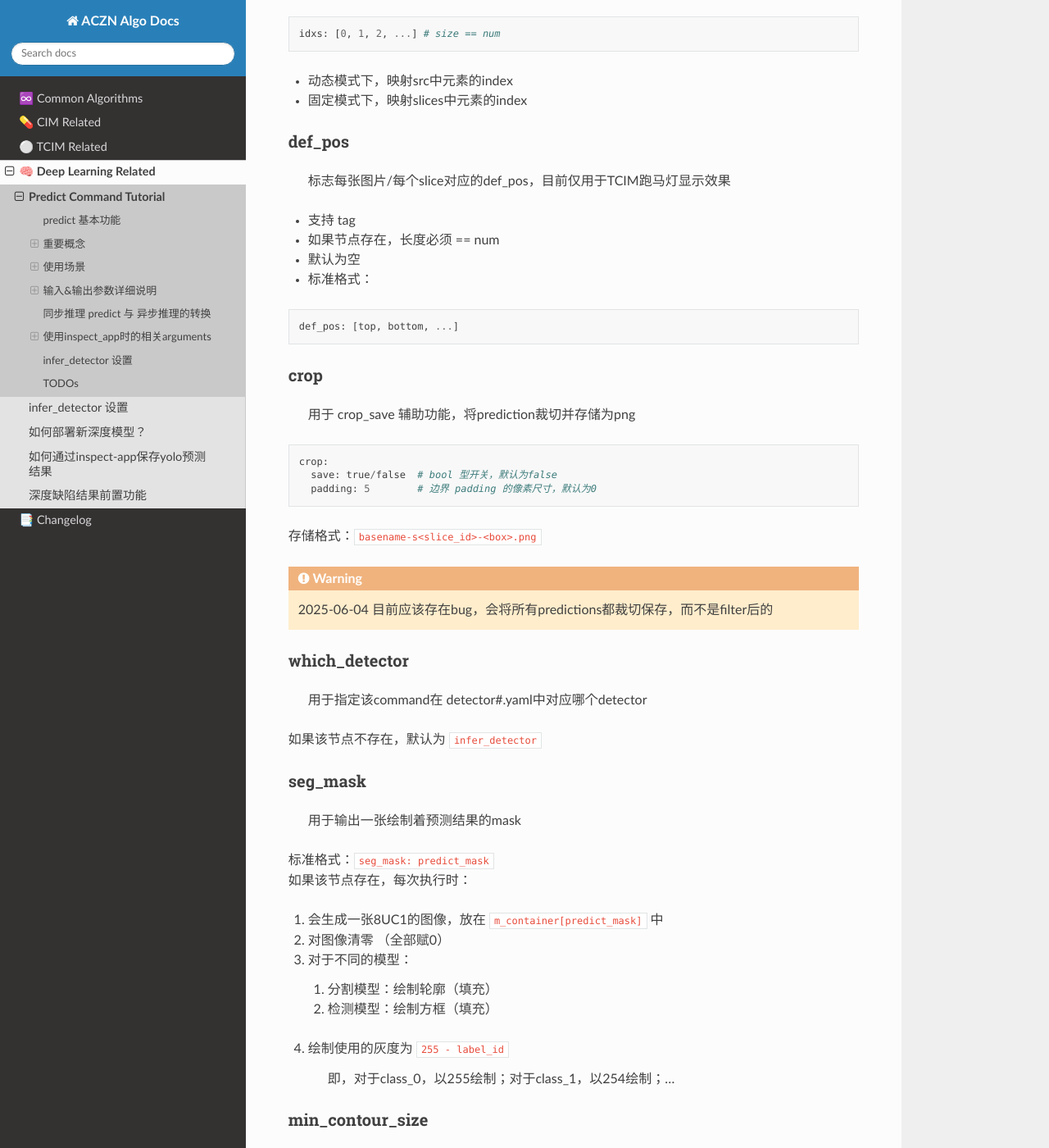
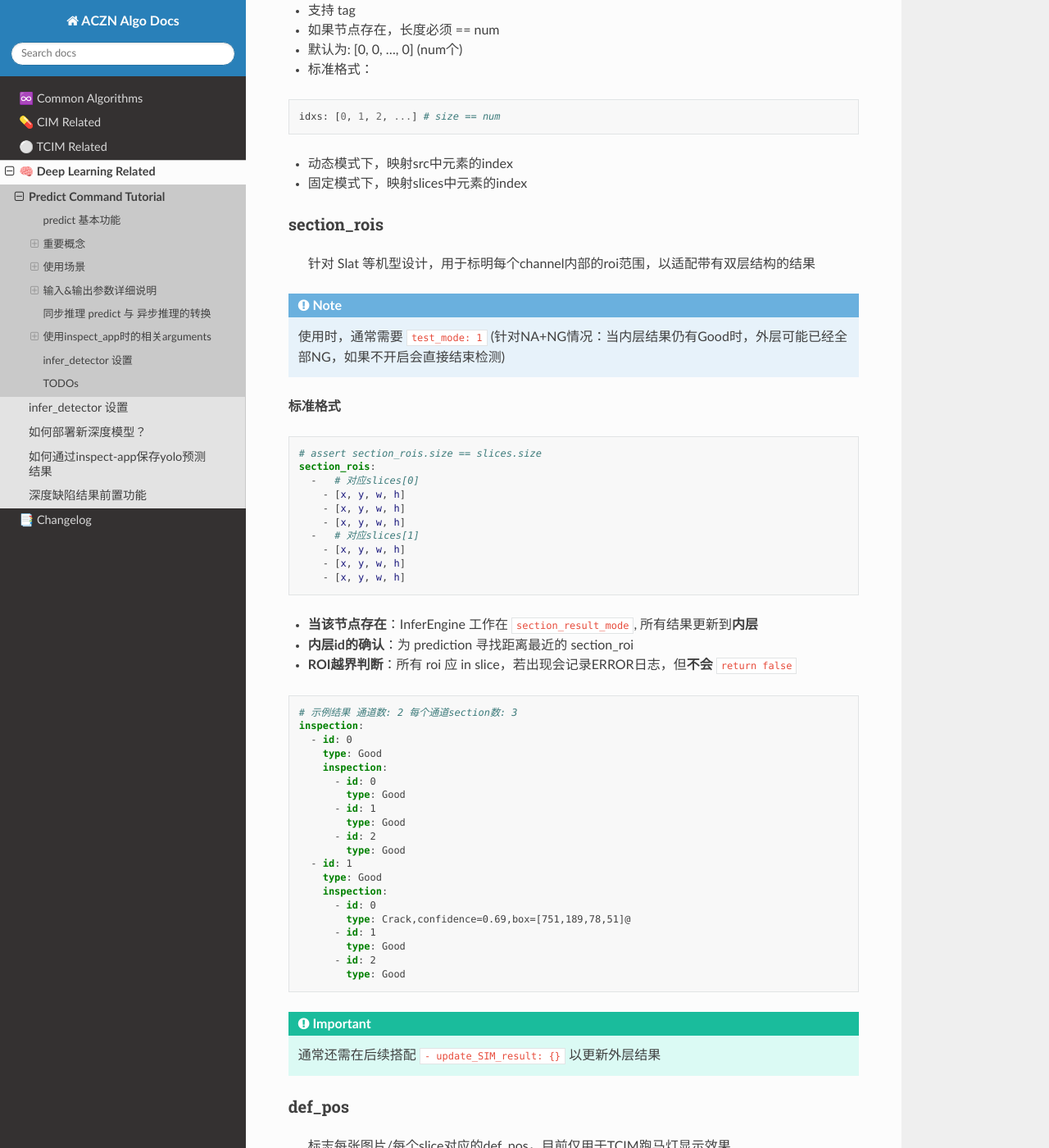
Before and after one commit to pejoypan/aczn-algo-docs, a Sphinx documentation site: the page built from docs/source/deeplearning/predict-command-tutorial.md, in a window 1280 px wide and 1400 px high, scrolled down 6433 px. Shown: the whole window at 82% size. Built offline with Sphinx 7.4.7 and the Read the Docs theme 3.1.0, drawn with Linux system fonts in a browser that asks for light colours; some of the changed text lies outside the part shown.

Commit message:
docs for predict: section_rois

````diff
--- a/docs/source/deeplearning/predict-command-tutorial.md
+++ b/docs/source/deeplearning/predict-command-tutorial.md
@@ -1,6 +1,6 @@
 # Predict Command Tutorial
 ## predict 基本功能
-```
+```yaml
     - predict:
         model: model              # 在此处指定模型(infer_models中路径的stem)，支持tag
         src: [image]              # 输入图像
@@ -15,6 +15,12 @@
           - [x, y, w, h]
         idxs: [0, 1, 2, ...]      # 配置小图/slice与结果的映射关系，支持tag
         def_pos: [top, btm, ...]  # 定义每个slice的位置str，只在片剂检中使用
+        section_rois:             # 针对slat等，结果有两层结构时使用
+          -                       # 对应 slices[0]
+            - [x, y, w, h]
+          -                       # 对应 slices[1]
+            - [x, y, w, h]
+        section_rois:
         crop:                     # 调试用，用于将prediction裁切并存储为png
           save: true/false        # crop save 开关
           padding: 5              # crop save 时的 padding
@@ -251,6 +257,58 @@ idxs: [0, 1, 2, ...] # size == num
 - 动态模式下，映射src中元素的index
 - 固定模式下，映射slices中元素的index
 
+### section_rois
+> 针对 Slat 等机型设计，用于标明每个channel内部的roi范围，以适配带有双层结构的结果
+
+```{note}
+使用时，通常需要 `test_mode: 1` (针对NA+NG情况：当内层结果仍有Good时，外层可能已经全部NG，如果不开启会直接结束检测)
+```
+
+**标准格式**
+```yaml
+# assert section_rois.size == slices.size
+section_rois:
+  -   # 对应slices[0]
+    - [x, y, w, h]
+    - [x, y, w, h]
+    - [x, y, w, h]
+  -   # 对应slices[1]
+    - [x, y, w, h]
+    - [x, y, w, h]
+    - [x, y, w, h]
+```
+
+- **当该节点存在**：InferEngine 工作在 `section_result_mode`, 所有结果更新到**内层**
+- **内层id的确认**：为 prediction 寻找距离最近的 section_roi
+- **ROI越界判断**：所有 roi 应 in slice，若出现会记录ERROR日志，但**不会** `return false`
+
+```yaml
+# 示例结果 通道数: 2 每个通道section数: 3
+inspection:
+  - id: 0
+    type: Good
+    inspection:
+      - id: 0
+        type: Good
+      - id: 1
+        type: Good
+      - id: 2
+        type: Good
+  - id: 1
+    type: Good
+    inspection:
+      - id: 0
+        type: Crack,confidence=0.69,box=[751,189,78,51]@
+      - id: 1
+        type: Good
+      - id: 2
+        type: Good
+```
+
+```{important}
+通常还需在后续搭配 `- update_SIM_result: {}` 以更新外层结果
+```
+
 ### def\_pos
 > 标志每张图片/每个slice对应的def_pos，目前仅用于TCIM跑马灯显示效果
 
````
